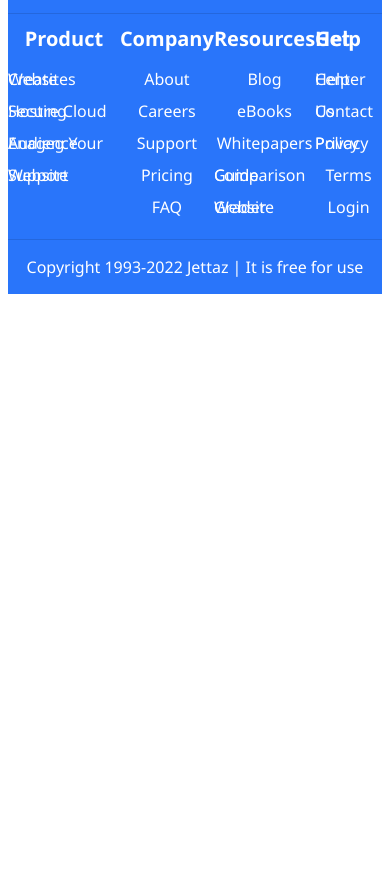
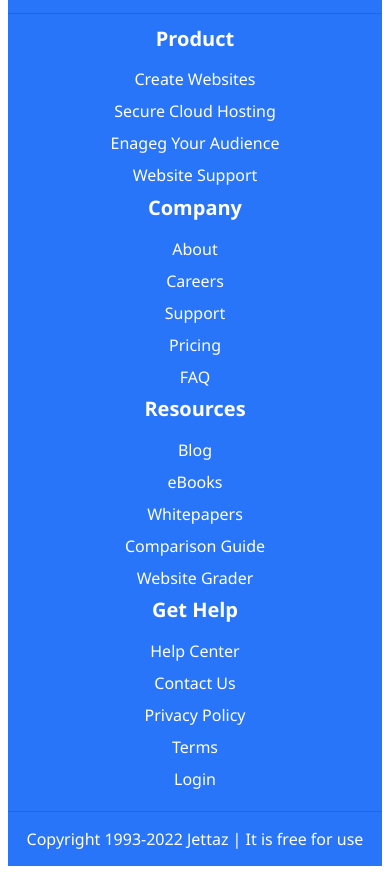
Before and after one commit to alinapak/BitCSS, a plain HTML site: page lecture4/footer-icon-flex.html in a window 390 px wide. Shown: the part 110-992 px from the top of the page. Before the commit the page ends 844 px from the top, so only its background shows below. Drawn offline with Linux system fonts and the light colour scheme.

Commit message:
added media query

```diff
--- a/lecture4/footer-icon-flex.css
+++ b/lecture4/footer-icon-flex.css
@@ -21,7 +21,13 @@ nav {
   gap:1rem;
   margin-bottom: 1rem;
 }
-
+@media screen and (max-width:915px)
+{
+section {
+  display:flex;
+  flex-direction: column;
+}
+}
 section {
   display: flex;
   justify-content: space-around;
--- a/lecture4/footer-icon-flex.html
+++ b/lecture4/footer-icon-flex.html
@@ -11,6 +11,7 @@
 <body>
 
    <footer>
+      <div id="nav">
       <h1>You can find us at</h1>
       <nav>
      <a href="#"><i class="fa-brands fa-facebook-square"></i></a>
@@ -18,16 +19,16 @@
      <a href="#"> <i class="fa-brands fa-twitter-square"></i></a>
       <a href="#"><i class="fa-brands fa-youtube-square"></i></a>
    </nav>
-
+</div>
    <section>
-      <div>
+      <div id="product">
          <h2>Product</h2>
          <p>Create websites</p>
          <p>secure cloud hosting</p>
          <p>enageg your audience</p>
          <p>website support</p>
       </div>
-      <div>
+      <div id="company">
          <h2>Company</h2>
          <p>About</p>
          <p>Careers</p>
@@ -35,7 +36,7 @@
          <p>Pricing</p>
          <p>FAQ</p>
       </div>
-      <div>
+      <div id="recources">
          <h2>Resources</h2>
          <p>blog</p>
          <p style="text-transform:none">eBooks</p>
@@ -43,7 +44,7 @@
          <p>comparison guide</p>
          <p>website grader</p>
       </div>
-      <div>
+      <div id="help">
          <h2>Get Help</h2>
          <p>Help Center</p>
          <p>Contact us</p>
```
